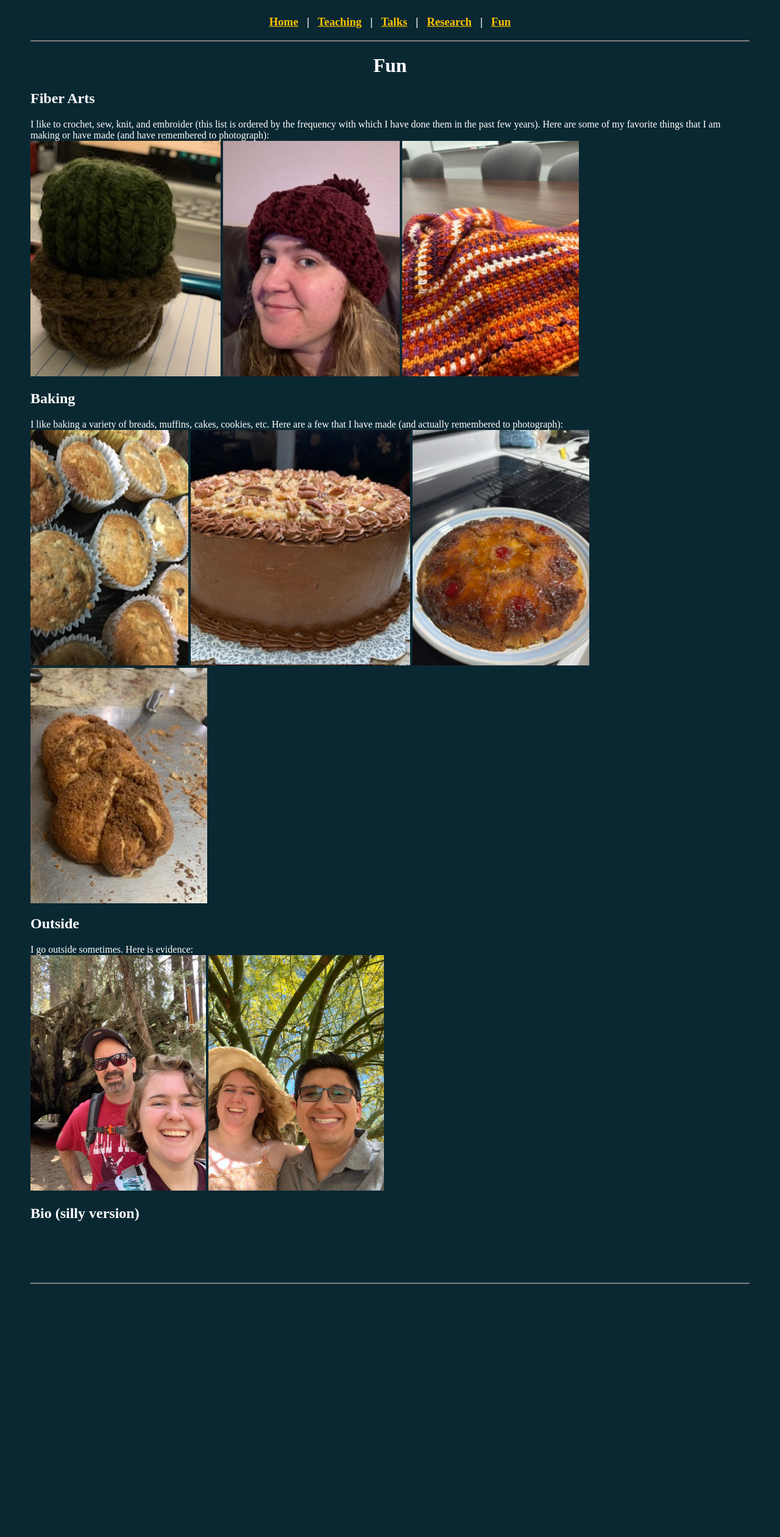
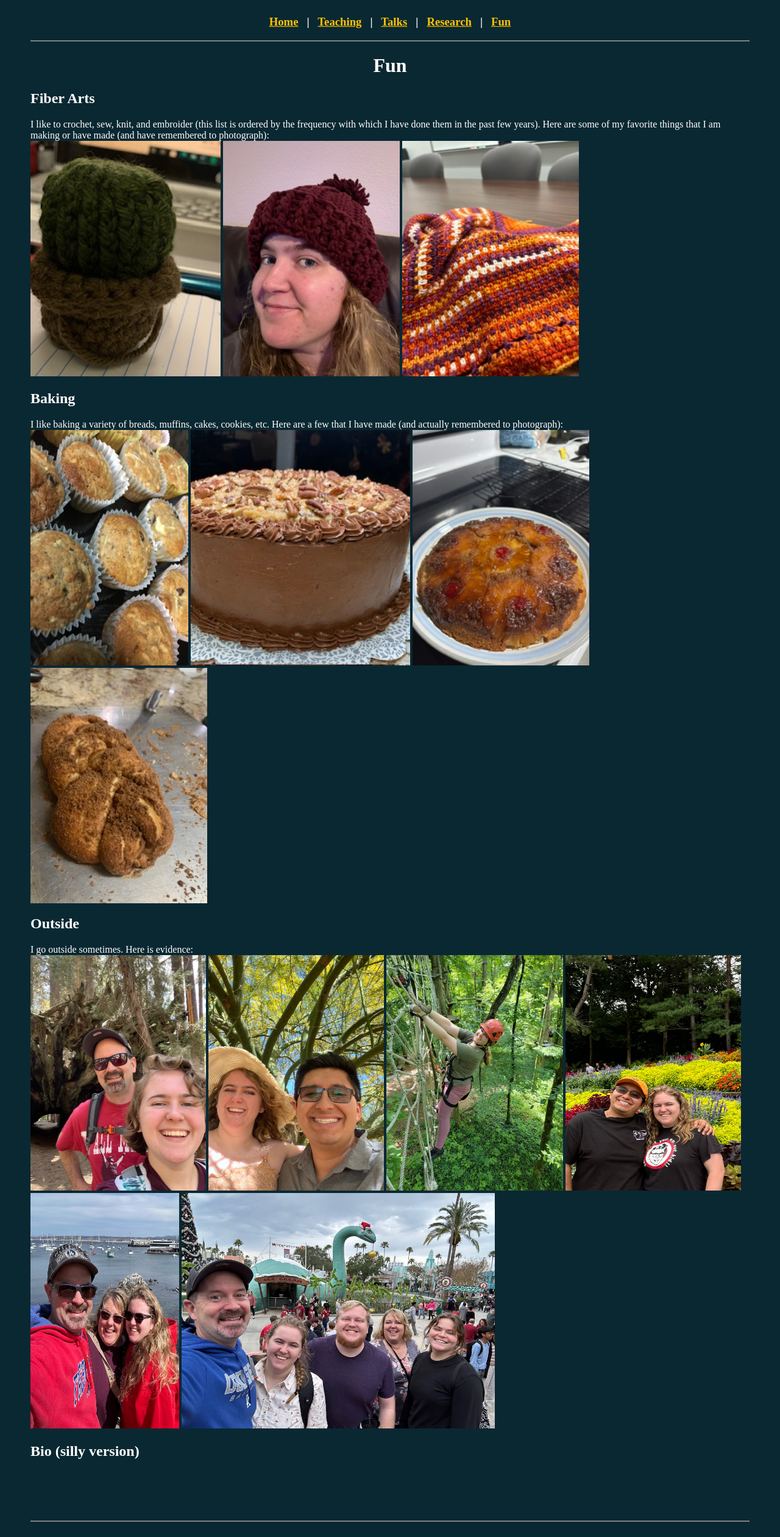
Before and after one commit to abaumheckel/abaumheckel.github.io, a Jekyll site: the page fun.html, which Jekyll copies as it is, in a window 1280 px wide. Shown: the whole page at 61% size. Built offline with Jekyll 4.4.1, drawn with Linux system fonts in a browser that asks for light colours; before the commit the page ends 2130 px from its top, so only the background shows below that.

Commit message:
Update fun.html

```diff
--- a/fun.html
+++ b/fun.html
@@ -50,6 +50,10 @@ I like baking a variety of breads, muffins, cakes, cookies, etc. Here are a few
   I go outside sometimes. Here is evidence: <br>
   <img src="audreydadfallentree.jpeg" ;="" alt="A blonde woman stands in front of a man with sunglasses and a hat in front of a fallen, hollowed out tree." height="386" width="288">
   <img src="audreyisaiahbotanicalgarden.jpeg" ;="" alt="A blonde woman in a hat and orange dress and a dark haired man." height="386" width="288">
+  <img src="ropecourse.jpeg" ;="" alt="A blonde woman up on a ropes course, holding on to ropes and leaning back." height="386" width="290">
+  <img src="sunkengarden.jpeg" ;="" alt="A blonde woman and a dark-haired man standing in front of tiered flowerbeds with flowers and plants." height="386" width="288">
+  <img src="ottersandparents.jpeg" ;="" alt="Three people standing in front of a bay with some otters in the water." height="386" width="244">
+  <img src="nessie.jpeg" ;="" alt="Five people standing in front of a large dinosaur or Nessie building." height="386" width="514">
 
 <H2><left> Bio (silly version) </left></H2>
 
```
